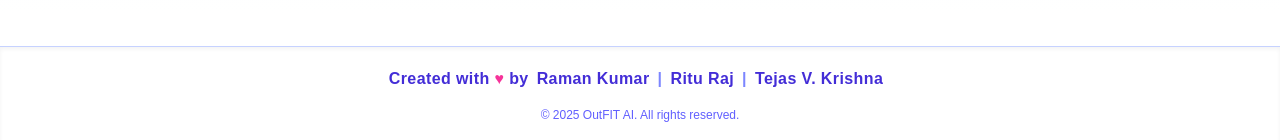
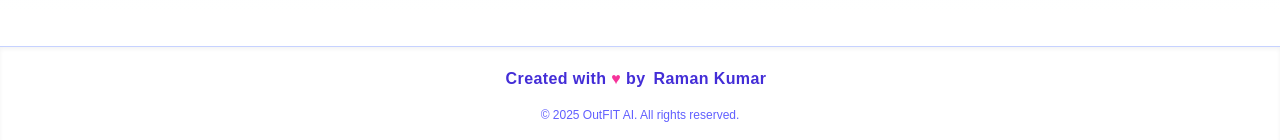
Before and after one commit to Raman-954/outfit-ai-chatbot, a Next.js app: page / in a window 1280 px wide. Shown: the part 786-926 px from the top of the page. Built offline with nearby package versions, Linux system fonts and the light colour scheme; no server answers.

Commit message:
Update footer to remove contributor names
Removed contributors' names from the footer.

```diff
--- a/src/app/page.tsx
+++ b/src/app/page.tsx
@@ -24,10 +24,6 @@ export default function Home() {
           <div className="text-center text-indigo-700 text-base font-semibold tracking-wide">
             Created with <span className="text-pink-500">♥</span> by
             <span className="font-bold mx-2">Raman Kumar</span>
-            <span className="text-indigo-400">|</span>
-            <span className="font-bold mx-2">Ritu Raj</span>
-            <span className="text-indigo-400">|</span>
-            <span className="font-bold mx-2">Tejas V. Krishna</span>
           </div>
           <div className="text-indigo-500 text-xs mt-2">&copy; {new Date().getFullYear()} OutFIT AI. All rights reserved.</div>
         </div>
```
